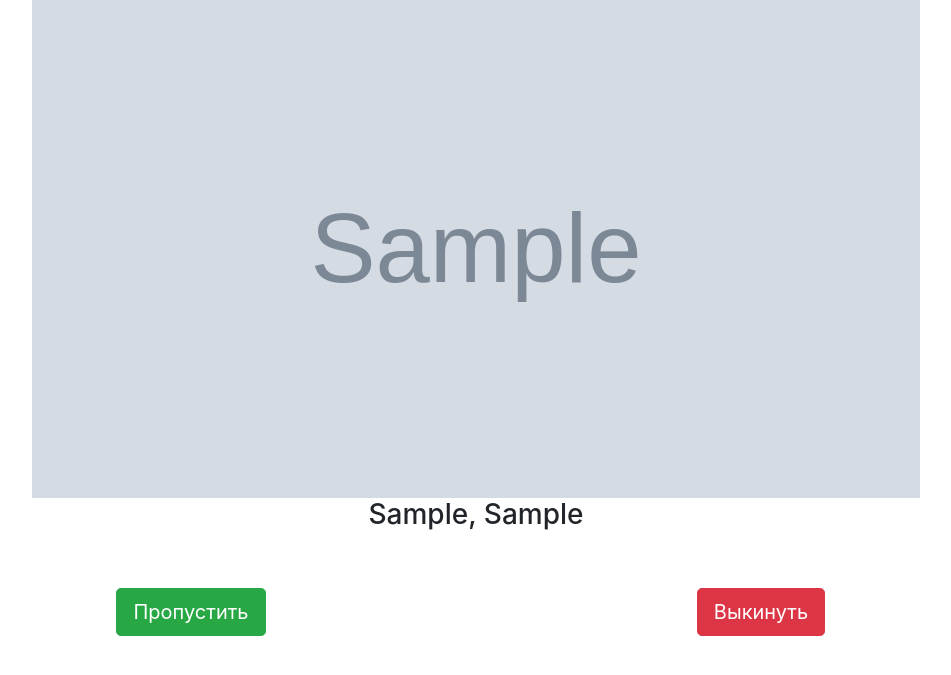
After one commit to asorokoumov/dkk, a Django app: template tinder/templates/tinder/index2.html in a window 1280 px wide. The commit adds this page. Shown: the top 675 px of the page, without its empty margins (164-1115 px from the left). Run offline with Django 3.2, Linux system fonts and the light colour scheme; the template is opened without the code that fills it: values that come from a table or form of the project are taken from there, others are empty; tables that the repository leaves empty hold one stand-in row (values such as "Sample post"); grey boxes marked "Sample" are stand-in pictures; some libraries are stand-ins or nearby versions.

Commit message:
redesign

```diff
--- a/tinder/models.py
+++ b/tinder/models.py
@@ -12,6 +12,11 @@ class Car(models.Model):
     image_url = models.CharField(max_length=200)
     defect = models.CharField(max_length=200)
     details = models.CharField(max_length=200)
+    region = models.CharField(max_length=200)
+    tariff = models.CharField(max_length=200)
+    assessor_resolution = models.CharField(max_length=200)
+
+
 
 
 class User(models.Model):
@@ -24,7 +29,8 @@ class User(models.Model):
 class QualityCheck(models.Model):
     user = models.CharField(max_length=200)
     car = models.ForeignKey(Car)
-    resolution = models.BooleanField()
+    resolution = models.BooleanField() #false = passed
+
     created_date = models.DateTimeField(
         default=timezone.now)
 
--- /dev/null
+++ b/tinder/templates/tinder/index2.html
@@ -0,0 +1,53 @@
+<!DOCTYPE html>
+<html lang="en">
+<head>
+    <meta charset="UTF-8">
+    <title>Title</title>
+    <link rel="stylesheet" href="https://stackpath.bootstrapcdn.com/bootstrap/4.1.3/css/bootstrap.min.css" integrity="sha384-MCw98/SFnGE8fJT3GXwEOngsV7Zt27NXFoaoApmYm81iuXoPkFOJwJ8ERdknLPMO" crossorigin="anonymous">
+
+</head>
+<body>
+
+<div class="container">
+
+
+  <div class="row vcenter" style="padding-top: 0px">
+
+    <div class="col-md-12">
+      <img width="80%" style="max-height: 498px; margin-left: auto; margin-right: auto; display: block;" alt="Bootstrap Image Preview" src="{{ car.image_url }}">
+    </div>
+
+  </div>
+
+
+  	<div class="row  vcenter  ">
+
+	    <div class="col-md-12">
+	      <h3 class="text-center">
+	        {{ car.tariff }}, {{ car.region }}
+	      </h3>
+	    </div>
+
+  </div>
+<form  action="" method="post">
+    {% csrf_token %}
+    <input type="hidden" name="car_id" value="{{car.id}}">
+
+  <div class="row">
+    <div class="col-md-6 pt-5">
+
+      <button name="good"  style="margin-left: auto; margin-right: auto; display: block;" type="input" class="btn btn-success btn-lg">
+        Пропустить
+      </button>
+    </div>
+    <div class="col-md-6 pt-5">
+
+      <button name="bad" type="input" style="margin-left: auto; margin-right: auto; display: block;" class="btn btn-danger btn-lg">
+        Выкинуть
+      </button>
+    </div>
+  </div>
+    </form>
+</div>
+</body>
+</html>
--- a/tinder/templates/tinder/login.html
+++ b/tinder/templates/tinder/login.html
@@ -36,6 +36,10 @@
         </div>
         {% endif %}
       </form>
+
+
+    <a href="{% url 'result' %}"> Результаты </a>
+
     </div>
 
 
--- a/tinder/templates/tinder/thankyou.html
+++ b/tinder/templates/tinder/thankyou.html
@@ -4,7 +4,8 @@
     <meta charset="UTF-8">
     <title>Спасибо!</title>
 </head>
-<body>
+
 Спасибо!
+
 </body>
 </html>
--- a/tinder/urls.py
+++ b/tinder/urls.py
@@ -6,9 +6,11 @@ urlpatterns = [
     url(r'^$', views.index, name='index'),
     url(r'^upload_cars/$', views.upload_cars, name='upload_cars'),
     url(r'^result/$', views.result, name='result'),
-    url(r'^(?P<user>[-\w]+)/$', views.dkk, name='dkk'),
+#    url(r'^(?P<user>[-\w]+)/$', views.dkk, name='dkk'),
     url(r'^(?P<user>[-\w]+)/thankyou/$', views.thankyou, name='thankyou'),
     url(r'^(?P<user>[-\w]+)/like/(?P<car>[-\w]+)/$', views.like, name='like'),
     url(r'^(?P<user>[-\w]+)/dislike/(?P<car>[-\w]+)/$', views.dislike, name='dislike'),
 
+    url(r'^(?P<user>[-\w]+)/$', views.dkk2, name='dkk2'),
+
 ]
```
Also changed, not shown: tinder/templates/tinder/result.html (+8 -1 lines), tinder/views.py (+30 -1 lines), tinder/migrations/0005_auto_20181113_1232.py (added), tinder/migrations/0006_car_assessor_resolution.py (added).
